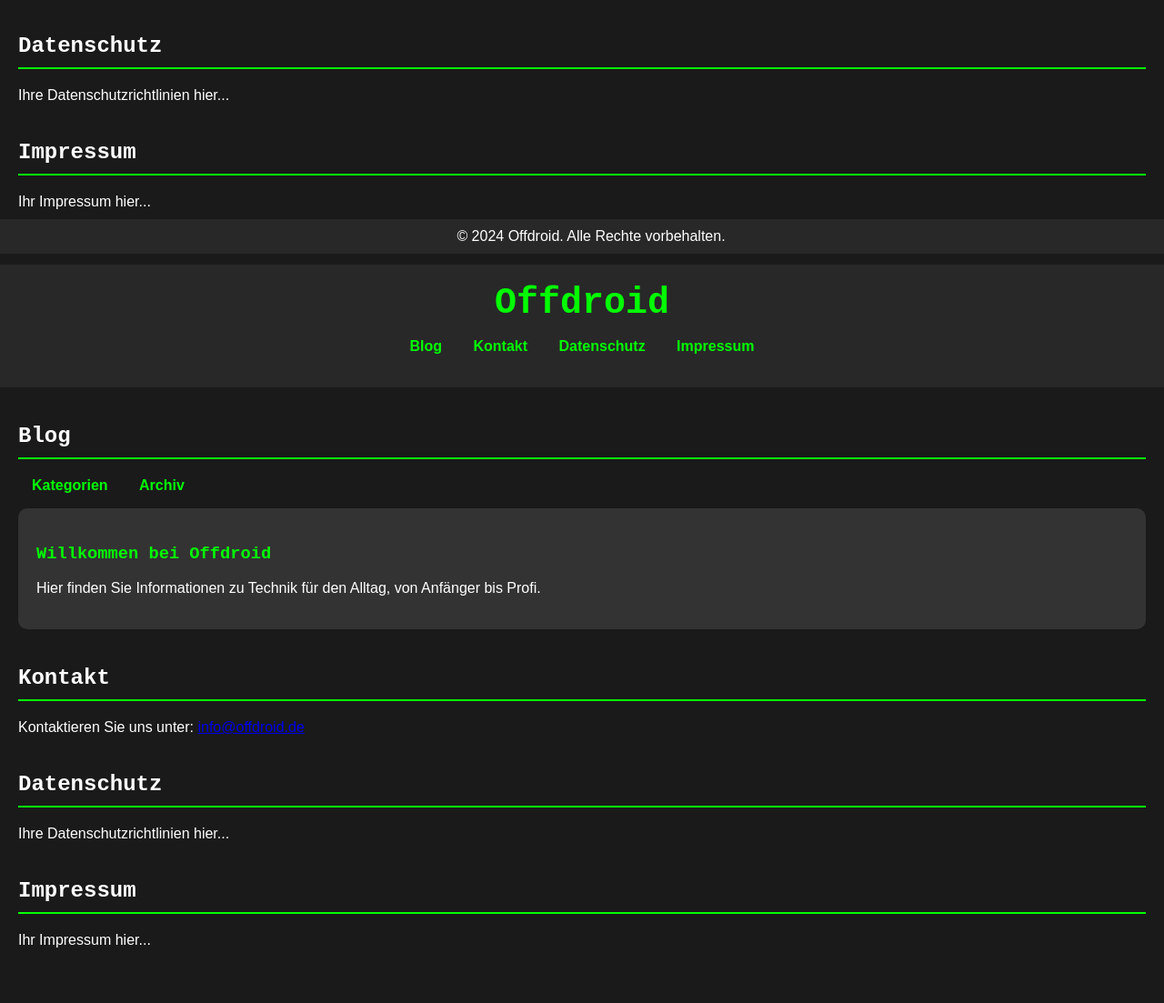
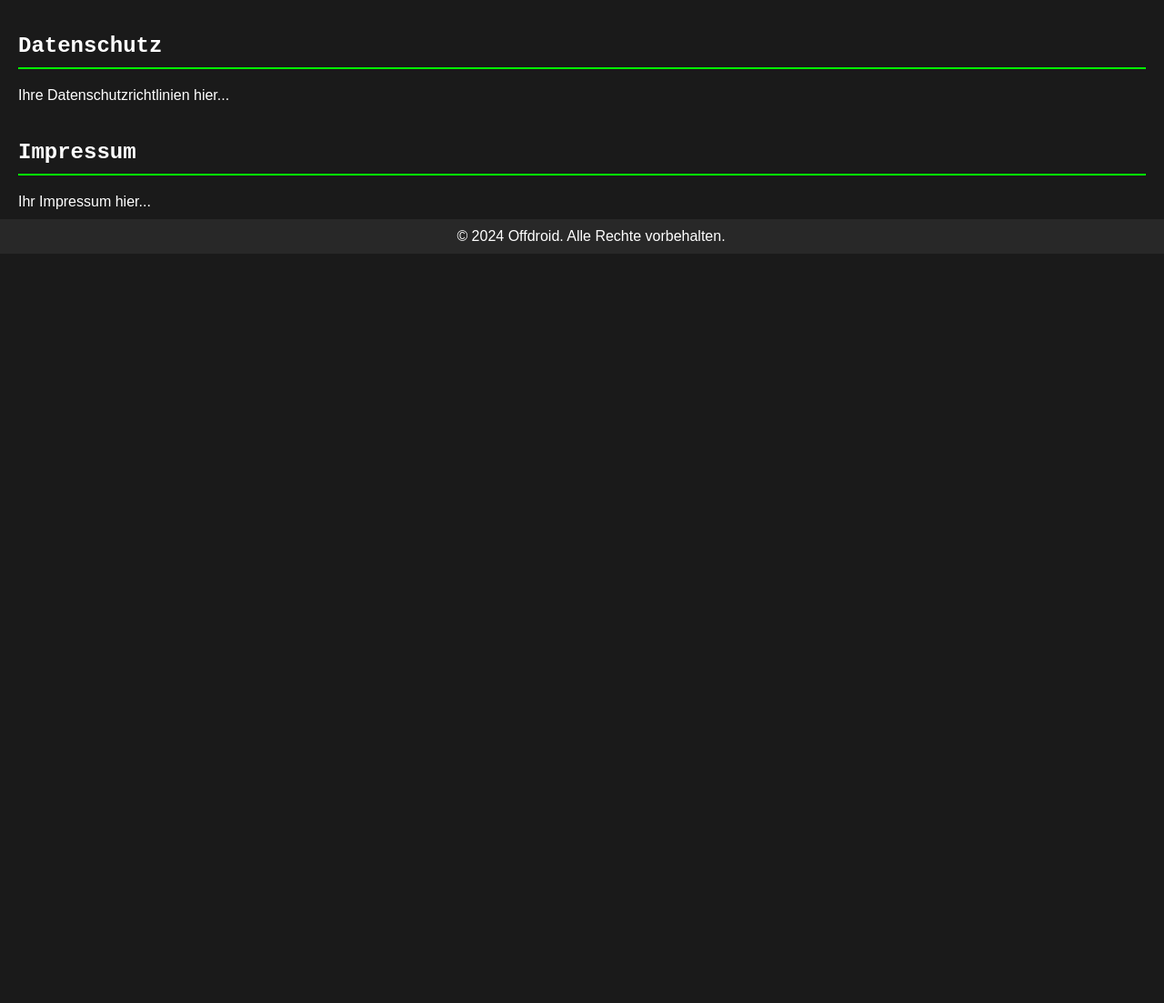
Before and after one commit to defaultpizza/website, a plain HTML site: page index.html in a window 1280 px wide. Shown: the part 521-1624 px from the top of the page at 91% size. After the commit the page ends 812 px from the top, so only its background shows below. Drawn offline with Linux system fonts and the light colour scheme.

Commit message:
Update index.html
v 1.0

```diff
--- a/index.html
+++ b/index.html
@@ -49,55 +49,4 @@
         <p>&copy; 2024 Offdroid. Alle Rechte vorbehalten.</p>
     </footer>
 </body>
-</html><!DOCTYPE html>
-<html lang="de">
-<head>
-    <meta charset="UTF-8">
-    <meta name="viewport" content="width=device-width, initial-scale=1.0">
-    <title>Offdroid</title>
-    <link rel="stylesheet" href="styles.css">
-</head>
-<body>
-    <header>
-        <h1>Offdroid</h1>
-        <nav>
-            <ul>
-                <li><a href="#blog">Blog</a></li>
-                <li><a href="#kontakt">Kontakt</a></li>
-                <li><a href="#datenschutz">Datenschutz</a></li>
-                <li><a href="#impressum">Impressum</a></li>
-            </ul>
-        </nav>
-    </header>
-    <main>
-        <section id="blog">
-            <h2>Blog</h2>
-            <nav>
-                <ul>
-                    <li><a href="#kategorien">Kategorien</a></li>
-                    <li><a href="#archiv">Archiv</a></li>
-                </ul>
-            </nav>
-            <article>
-                <h3>Willkommen bei Offdroid</h3>
-                <p>Hier finden Sie Informationen zu Technik für den Alltag, von Anfänger bis Profi.</p>
-            </article>
-        </section>
-        <section id="kontakt">
-            <h2>Kontakt</h2>
-            <p>Kontaktieren Sie uns unter: <a href="mailto:info@offdroid.de">info@offdroid.de</a></p>
-        </section>
-        <section id="datenschutz">
-            <h2>Datenschutz</h2>
-            <p>Ihre Datenschutzrichtlinien hier...</p>
-        </section>
-        <section id="impressum">
-            <h2>Impressum</h2>
-            <p>Ihr Impressum hier...</p>
-        </section>
-    </main>
-    <footer>
-        <p>&copy; 2024 Offdroid. Alle Rechte vorbehalten.</p>
-    </footer>
-</body>
 </html>
```
